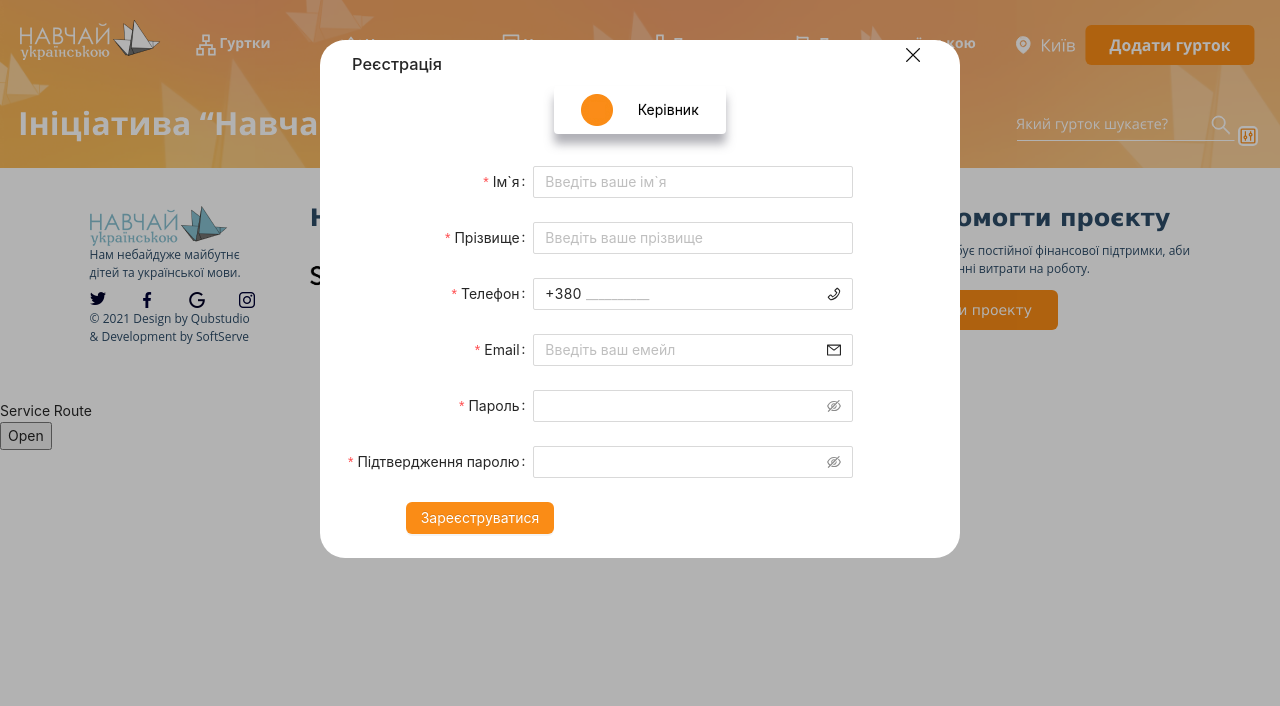
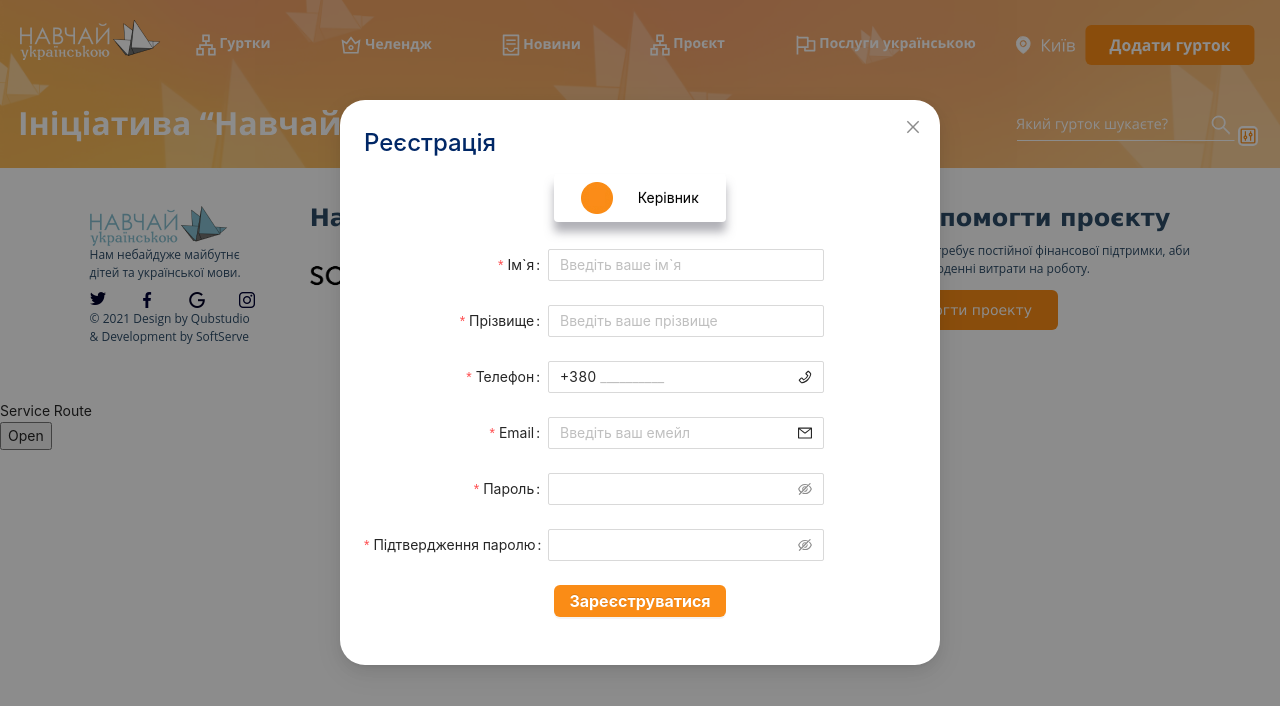
Before and after one commit to ita-social-projects/TeachUAClient2, a React (Create React App) app: page /service in a window 1280 px wide. Both pictures are taken after a click on the button "Open". Shown: the top 706 px of the page. Built offline with nearby package versions, Linux system fonts and the light colour scheme.

Commit message:
update registration

```diff
--- a/src/App.js
+++ b/src/App.js
@@ -5,14 +5,19 @@ import React from 'react';
 import { BrowserRouter as Router, Route, Switch } from 'react-router-dom';
 import './App.css';
 import Footer from './Components/footer/Footer';
-import HeadeClas from './Components/header/headeClas/HeadeClas';
+
 import Header from './Components/header/header';
+
+import Registration from './Components/registration/Registration';
+
+
 
 function App() {
   return (
     <Router>
       <div className="App">
         <Header />
+
         <Footer />
 
 
@@ -26,7 +31,7 @@ function App() {
         <Route path="/service" component={() => (<div>Service Route</div>)} />
         <Route component={() => (<div>Not found Route</div>)} />
       </Switch>
-      <HeadeClas/>
+      <Registration/>
     </Router>
 
   );
--- a/src/Components/header/headeClas/HeadeClas.js
+++ /dev/null
@@ -1,30 +0,0 @@
-import React from "react";
-import Registration from "../../registration/Registration";
-
-
-class HeadeClas extends React.Component {
-    state={
-        isRegistaration: false,
-    };
-    toggleRegistaration = () => {
-        this.setState(state => ({ isRegistaration: !state.isRegistaration }))
-    }
-
-    render() {
-        return (
-            <>
-                <button onClick={()=>{this.toggleRegistaration(),false}}> Open</button>
-                {this.state.isRegistaration &&
-
-                    <Registration onClose={this.toggleRegistaration} />
-
-                }
-            </>
-
-
-
-        )
-    }
-}
-
-export default HeadeClas;
--- a/src/Components/registration/Registration.js
+++ b/src/Components/registration/Registration.js
@@ -1,11 +1,11 @@
 import React from "react";
 import PropTypes from 'prop-types';
-import ReactDOM from "react-dom";
+//import ReactDOM from "react-dom";
 
-import { Form, Input, Button, } from 'antd';
+import { Form, Input, Button, Modal } from 'antd';
 import { PhoneOutlined, MailOutlined } from "@ant-design/icons";
 import 'antd/dist/antd.css';
-import './scss/registration.modules.scss'
+import '../registration/registartion.modules.scss'
 
 
 const layout = {
@@ -18,37 +18,51 @@ const layout = {
 
 };
 
-class Registration extends React.Component {
-  constructor(root) {
-    super(root);
-    this.root = document.createElement('div');
-    document.body.appendChild(this.root);
+
+
+
+
+
+
+
+class NewRegistration extends React.Component {
+    state = {
+        showModal: false
     }
+    handleOk = () => {
+        this.setState({ showModal: !this.state.showModal });
+    };
 
-  componentWillUnmount() {
-    document.body.removeChild(this.root);
-  }
+
+
+
 
     render() {
+
         const onFinish = (values) => {
             console.log(values);
         };
 
 
-    return ReactDOM.createPortal(
+        return /*ReactDOM.createPortal*/(
             /*<div>
               <button onClick={this.props.onClose}>close</button>
               <div>registration</div>
             </div>,*/
-      <div className='registration__container'>
+            <>
+                <button onClick={() => { this.handleOk(); }}> Open</button>
+                <Modal
+                    width={600}
+                    className='registration__modal'
+                    visible={this.state.showModal}
+                    onCancel={() => { this.setState({ showModal: !this.state.showModal }) }}
+                    footer={null}
+
+                >
                     <Form {...layout} name="nest-messages" onFinish={onFinish}>
+
                         <div className='registration__header'>
                             <h3>Реєстрація </h3>
-            <img src='/static/images/registration/icons8-multiply-50.png' onClick={() => {
-              this.props.onClose(),
-                false
-            }
-            } />
                         </div>
                         <div className='registration__chooseRole'>
                             <Button type="primary" className='registration__boss' ><img src='/static/images/registration/Ellipse.jpg' />Керівник</Button>
@@ -181,7 +195,7 @@ class Registration extends React.Component {
                             rules={[
                                 {
                                     required: true,
-                message: 'Please input your password!',
+                                    message: 'Введіть пароль',
                                 },
                                 {
                                     pattern: /^\S{8,20}$/,
@@ -201,7 +215,7 @@ class Registration extends React.Component {
                             rules={[
                                 {
                                     required: true,
-                message: 'Please confirm your password!',
+                                    message: 'Підтвердіть пароль!',
                                 },
                                 ({ getFieldValue }) => ({
                                     validator(_, value) {
@@ -221,13 +235,20 @@ class Registration extends React.Component {
                             </Button>
                         </Form.Item>
                     </Form>
-      </div>,
-      this.root
+
+                </Modal>
+            </>
+            /*,
+            this.root*/
         );
     }
 }
 
-Registration.propTypes = {
-  onClose: PropTypes.func
+NewRegistration.propTypes = {
+    onClose: PropTypes.func,
+    isRegistaration: PropTypes.bool,
+    SetRegistaration: PropTypes.func
 };
-export default Registration;
+
+
+export default NewRegistration;
--- /dev/null
+++ b/src/Components/registration/registartion.modules.scss
@@ -0,0 +1,45 @@
+.ant-modal-content {
+    border-radius: 25px;
+    .registration__header {
+        h3 {
+            font-size: 24px;
+            color: #002766;
+        }
+    }
+    .registration__chooseRole {
+        display: flex;
+        justify-content: center;
+        button {
+            display: flex;
+            justify-content: center;
+            align-items: center;
+            border: none;
+            width: 172px;
+            height: 48px;
+            display: flex;
+            justify-content: space-around;
+            background-color: white;
+            border-radius: 4px;
+            color: black;
+            box-shadow: rgba(100, 100, 111, 0.5) 0px 10px 10px 0px;
+            margin-bottom: 5%;
+        }
+    }
+    .ant-form-item-control-input {
+        display: flex;
+        text-align: center;
+    }
+    .registration__submitBtn {
+        display: flex;
+        justify-content: center;
+
+        button {
+            background-color: #fa8c16;
+            color: white;
+            border-radius: 6px;
+            font-weight: 700;
+            font-size: 16px;
+            border: none;
+        }
+    }
+}
--- a/src/Components/registration/scss/registration.modules.scss
+++ /dev/null
@@ -1,75 +0,0 @@
-.registration__container {
-    display: flex;
-    width: 100vw;
-    height: 100%;
-    text-align: center;
-    justify-content: center;
-    align-items: center;
-    position: fixed;
-    top: 0;
-    background-color: RGBA(0, 0, 0, 0.3);
-
-    Form {
-        position: fixed;
-        top: 0;
-        margin-top: 40px;
-        opacity: 1.7;
-        width: 50vw;
-        height: auto;
-        background-color: white;
-        border-radius: 25px;
-        .registration__header {
-            display: flex;
-            justify-content: space-between;
-            align-items: baseline;
-            h3 {
-                padding-left: 5%;
-            }
-            img {
-                width: 30px;
-                height: 30px;
-                margin-right: 5%;
-            }
-        }
-        .registration__chooseRole {
-            display: flex;
-            justify-content: center;
-            align-items: center;
-            button {
-                display: flex;
-                justify-content: center;
-                align-items: center;
-                border: none;
-                width: 172px;
-                height: 48px;
-                display: flex;
-                justify-content: space-around;
-                background-color: white;
-                border-radius: 4px;
-                color: black;
-                box-shadow: rgba(100, 100, 111, 0.5) 0px 10px 10px 0px;
-                margin-bottom: 5%;
-            }
-        }
-        .registration__submitBtn {
-            justify-content: center;
-            button {
-                background: #fa8c16;
-                border: none;
-                border-radius: 6px;
-                color: white;
-            }
-        }
-    }
-}
-Form.Item {
-    background-color: black;
-}
-
-@media screen and (max-width: 768px) {
-    .registration__container {
-        Form {
-            width: 90vw;
-        }
-    }
-}
```
Also changed, not shown: src/Components/header/header.scss (added, +71 -0 lines). Lines whose indentation alone changed are shown as unchanged.
